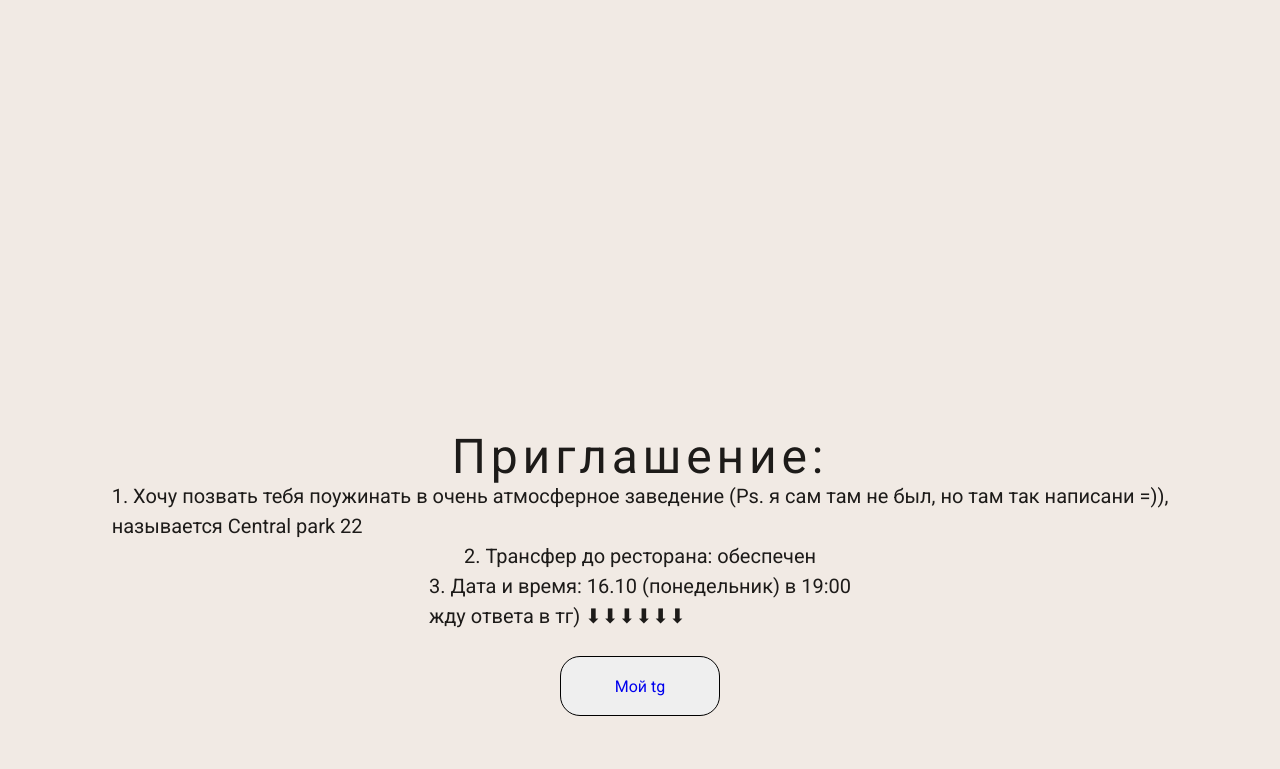
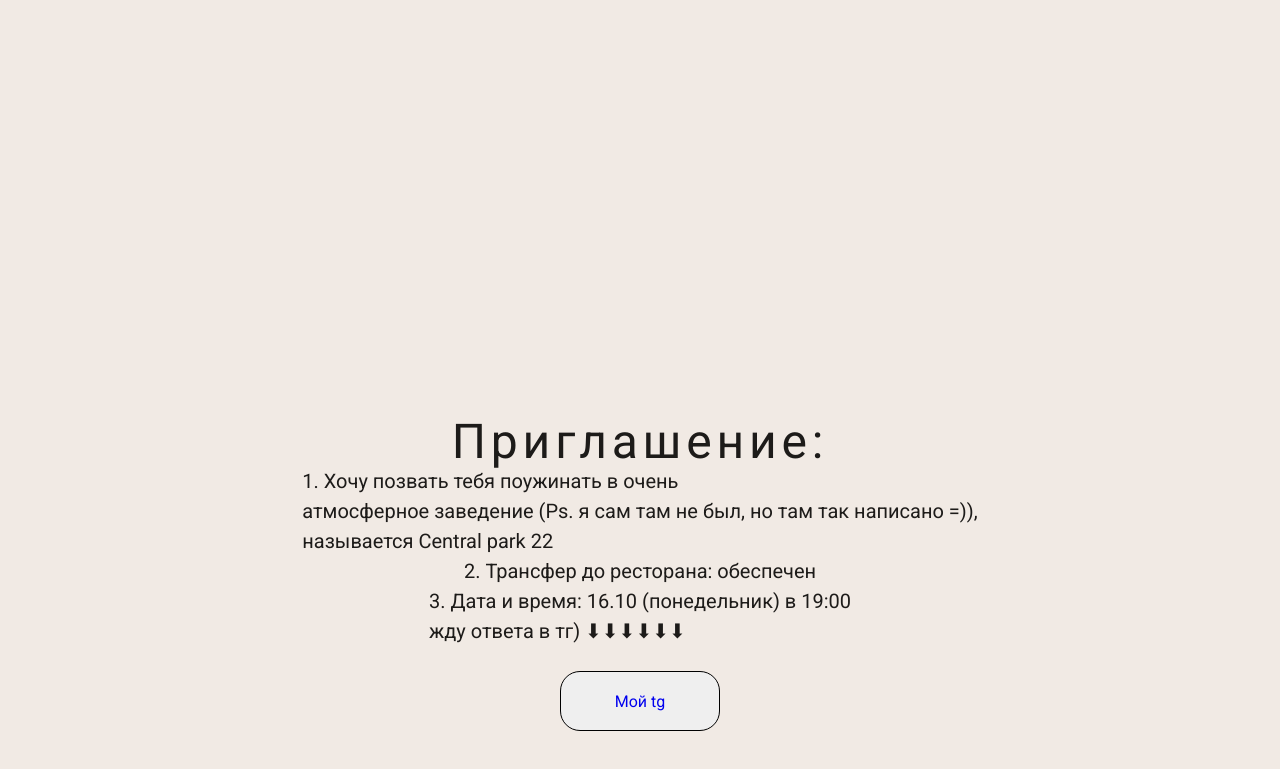
Before and after one commit to bulatoff0/greet-proj, a plain HTML site: page index.html in a window 1280 px wide. Shown: the part 1893-2662 px from the top of the page. Drawn offline with Linux system fonts and the light colour scheme.

```diff
--- a/index.html
+++ b/index.html
@@ -79,8 +79,9 @@
       <div class="section1" id="sec3">
         <h2 class="wrapper1__rules-rule">Приглашение:</h2>
         <p class="wrapper1__rules-position">
-          1. Хочу позвать тебя поужинать в очень атмосферное заведение (Ps. я
-          сам там не был, но там так написани =)), <br />
+          1. Хочу позвать тебя поужинать в очень <br />
+          атмосферное заведение (Ps. я сам там не был, но там так написано =)),
+          <br />
           называется Central park 22
         </p>
         <p class="wrapper1__rules-position">
```
